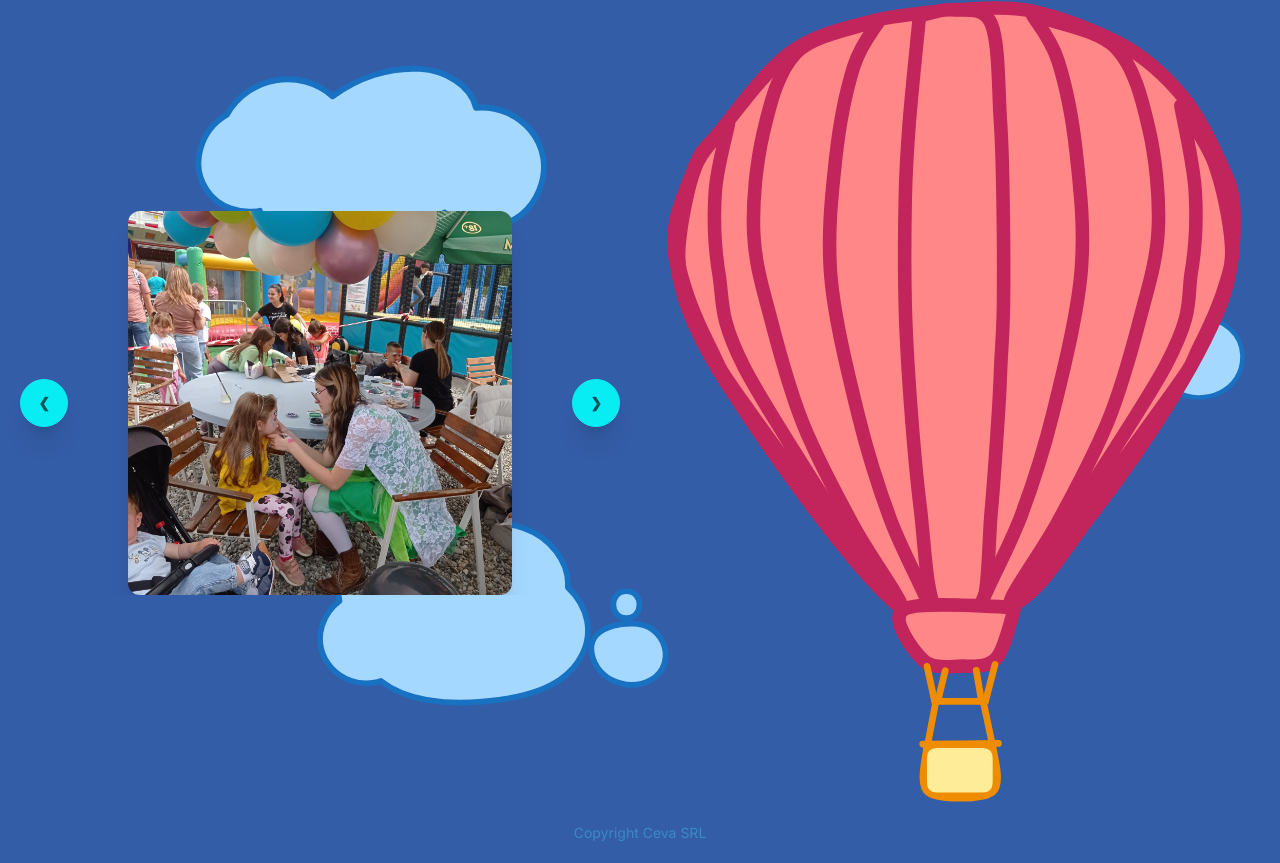
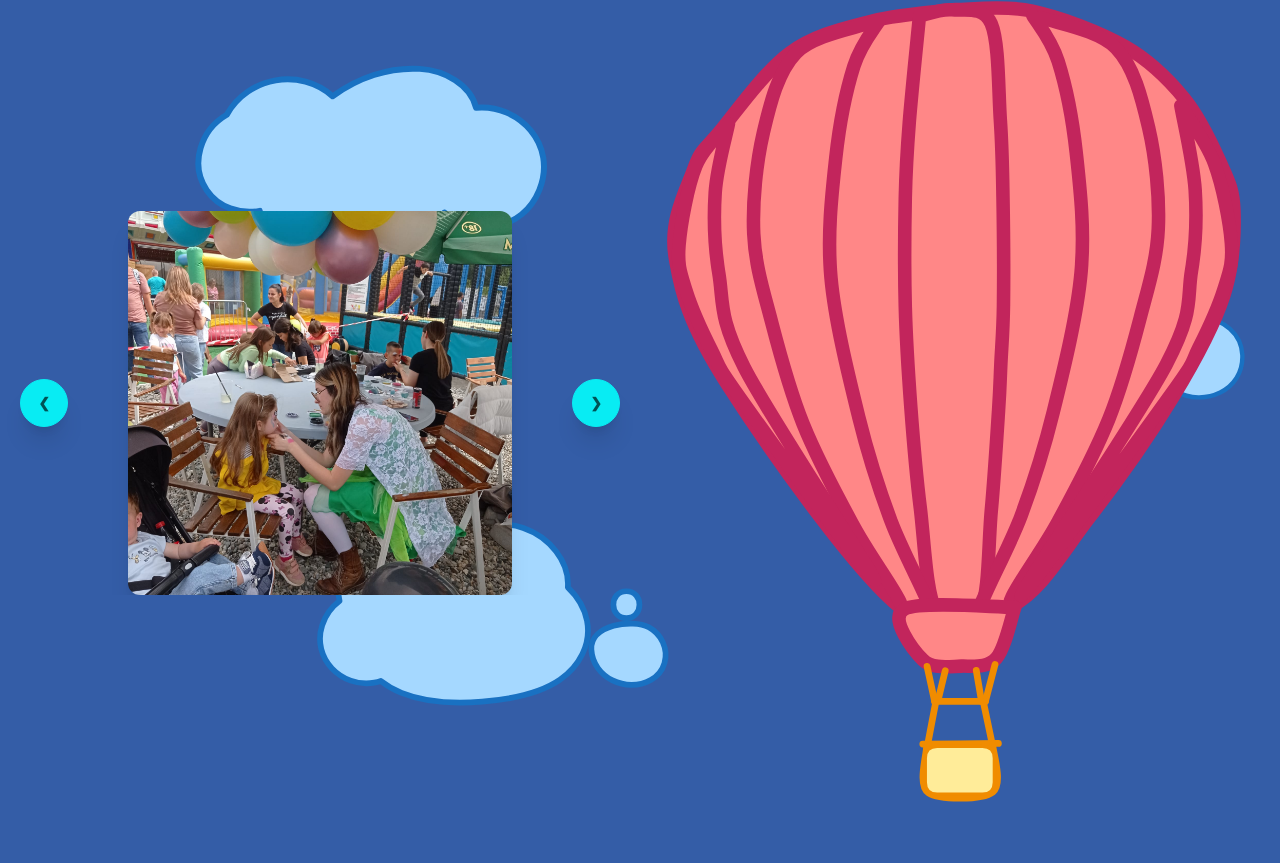
Before and after one commit to LucaSain/nasturel.com, a Next.js app: page / in a window 1280 px wide. Shown: the part 1261-2124 px from the top of the page. Built offline with nearby package versions, Linux system fonts and the light colour scheme.

Commit message:
remnove footer

```diff
--- a/app/layout.tsx
+++ b/app/layout.tsx
@@ -21,8 +21,7 @@ export default function RootLayout({
       <body className={inter.className}>
         <div className="text-base-content bg-base-100">
           <Nav />
-          <div>{children}</div>
-          <Footer />
+          <div className="pb-10">{children}</div>
         </div>
       </body>
     </html>
```
